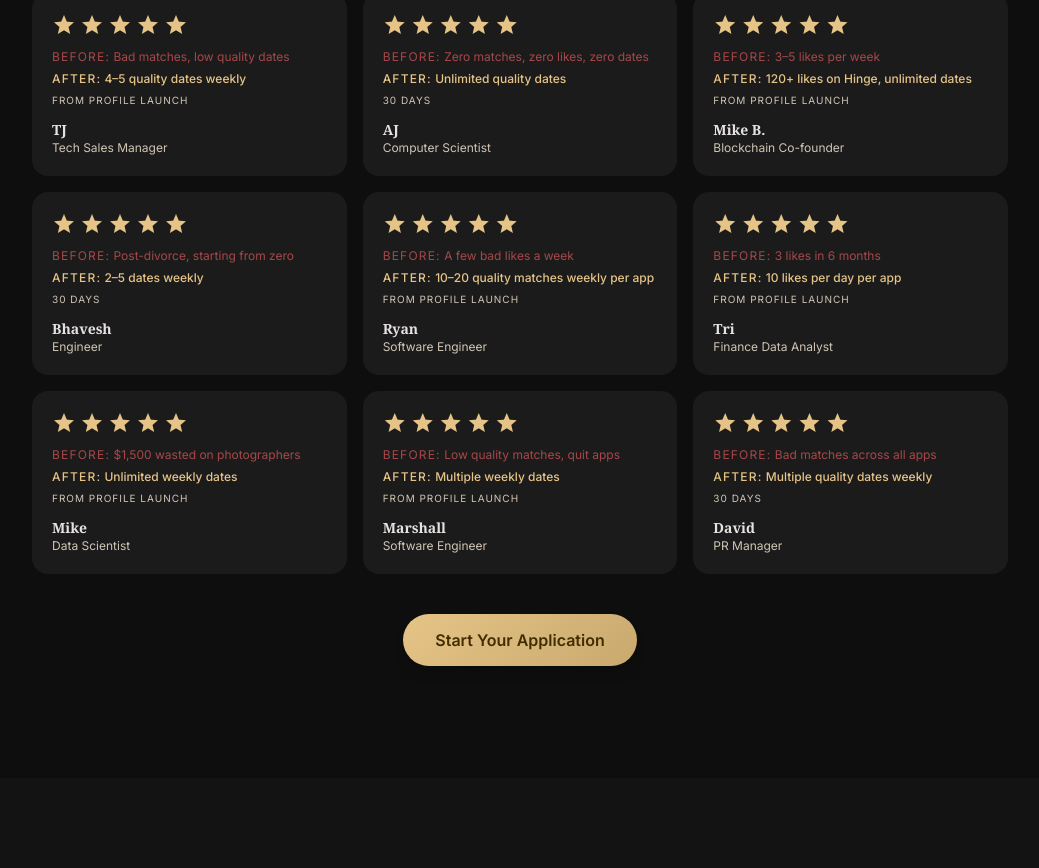
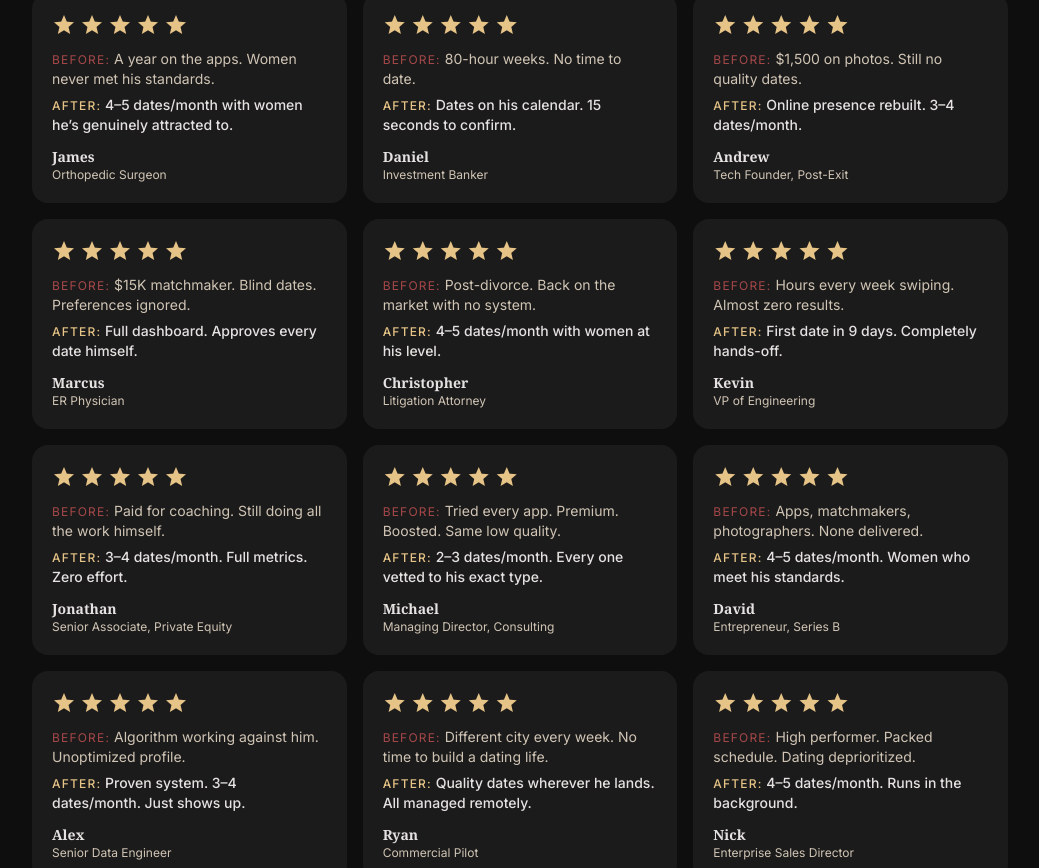
Before and after one commit to ryanangel6987-pixel/Matchmaking, a Next.js app: page / in a window 1280 px wide. Shown: the part 9900-10768 px from the top of the page, without its empty margins (120-1159 px from the left). Built offline with nearby package versions, Linux system fonts and the light colour scheme; no server answers.

Commit message:
feat: 12 new testimonials — surgeons, bankers, attorneys, founders, pilots

```diff
--- a/components/landing/landing-page-mobile.tsx
+++ b/components/landing/landing-page-mobile.tsx
@@ -284,18 +284,24 @@ export function LandingPageMobile() {
         <h2 className="font-heading text-xl font-bold text-center">Client Results</h2>
         <div className="space-y-3 mt-6">
           {[
-            { name: "TJ", role: "Sales Manager", before: "Bad matches", after: "4\u20135 quality dates/week" },
-            { name: "Bhavesh", role: "Engineer", before: "Post-divorce", after: "2\u20135 dates/week in 30 days" },
-            { name: "Mike B.", role: "Blockchain", before: "3\u20135 likes/week", after: "120+ likes, unlimited dates" },
-            { name: "Ryan", role: "Engineer", before: "Few bad likes", after: "10\u201320 matches/week/app" },
-            { name: "Tri", role: "Finance", before: "3 likes in 6 months", after: "10 likes/day/app" },
-            { name: "AJ", role: "Computer Sci", before: "Zero matches", after: "Unlimited dates in 30 days" },
+            { name: "James", role: "Orthopedic Surgeon", before: "A year on the apps. Women never met his standards.", after: "4\u20135 dates/month with women he\u2019s genuinely attracted to." },
+            { name: "Daniel", role: "Investment Banker", before: "80-hour weeks. No time to date.", after: "Dates on his calendar. 15 seconds to confirm." },
+            { name: "Andrew", role: "Tech Founder, Post-Exit", before: "$1,500 on photos. Still no quality dates.", after: "Online presence rebuilt. 3\u20134 dates/month." },
+            { name: "Marcus", role: "ER Physician", before: "$15K matchmaker. Blind dates. Preferences ignored.", after: "Full dashboard. Approves every date himself." },
+            { name: "Christopher", role: "Litigation Attorney", before: "Post-divorce. Back on the market with no system.", after: "4\u20135 dates/month with women at his level." },
+            { name: "Kevin", role: "VP of Engineering", before: "Hours every week swiping. Almost zero results.", after: "First date in 9 days. Completely hands-off." },
+            { name: "Jonathan", role: "Senior Associate, Private Equity", before: "Paid for coaching. Still doing all the work himself.", after: "3\u20134 dates/month. Full metrics. Zero effort." },
+            { name: "Michael", role: "Managing Director, Consulting", before: "Tried every app. Premium. Boosted. Same low quality.", after: "2\u20133 dates/month. Every one vetted to his exact type." },
+            { name: "David", role: "Entrepreneur, Series B", before: "Apps, matchmakers, photographers. None delivered.", after: "4\u20135 dates/month. Women who meet his standards." },
+            { name: "Alex", role: "Senior Data Engineer", before: "Algorithm working against him. Unoptimized profile.", after: "Proven system. 3\u20134 dates/month. Just shows up." },
+            { name: "Ryan", role: "Commercial Pilot", before: "Different city every week. No time to build a dating life.", after: "Quality dates wherever he lands. All managed remotely." },
+            { name: "Nick", role: "Enterprise Sales Director", before: "High performer. Packed schedule. Dating deprioritized.", after: "4\u20135 dates/month. Runs in the background." },
           ].map((t, i) => (
             <div key={i} className="bg-surface-container-low p-4 rounded-xl">
               <div className="flex gap-1 mb-2">{Array.from({ length: 5 }).map((_, j) => <span key={j} className="material-symbols-outlined text-gold text-xs" style={IF}>star</span>)}</div>
-              <p className="text-red-400/60 text-xs"><span className="uppercase tracking-widest">Before:</span> {t.before}</p>
-              <p className="text-gold text-xs font-medium mt-0.5"><span className="uppercase tracking-widest">After:</span> {t.after}</p>
-              <p className="text-on-surface font-heading text-xs font-semibold mt-2">{t.name} <span className="text-on-surface-variant font-normal">&middot; {t.role}</span></p>
+              <p className="text-on-surface-variant text-sm"><span className="text-red-400/60 text-xs uppercase tracking-widest">Before:</span> {t.before}</p>
+              <p className="text-on-surface text-sm font-medium mt-1"><span className="text-gold text-xs uppercase tracking-widest">After:</span> {t.after}</p>
+              <p className="text-on-surface font-heading text-sm font-semibold mt-2">{t.name} <span className="text-on-surface-variant font-normal text-xs">&middot; {t.role}</span></p>
             </div>
           ))}
         </div>
--- a/components/landing/landing-page.tsx
+++ b/components/landing/landing-page.tsx
@@ -412,22 +412,24 @@ export function LandingPage() {
           <p className="text-on-surface-variant text-sm text-center mt-2">Real clients. Specific numbers. Verifiable transformations.</p>
           <div className="grid grid-cols-1 sm:grid-cols-2 md:grid-cols-3 gap-4 mt-12">
             {[
-              { name: "TJ", role: "Tech Sales Manager", before: "Bad matches, low quality dates", after: "4\u20135 quality dates weekly", time: "From profile launch" },
-              { name: "AJ", role: "Computer Scientist", before: "Zero matches, zero likes, zero dates", after: "Unlimited quality dates", time: "30 days" },
-              { name: "Mike B.", role: "Blockchain Co-founder", before: "3\u20135 likes per week", after: "120+ likes on Hinge, unlimited dates", time: "From profile launch" },
-              { name: "Bhavesh", role: "Engineer", before: "Post-divorce, starting from zero", after: "2\u20135 dates weekly", time: "30 days" },
-              { name: "Ryan", role: "Software Engineer", before: "A few bad likes a week", after: "10\u201320 quality matches weekly per app", time: "From profile launch" },
-              { name: "Tri", role: "Finance Data Analyst", before: "3 likes in 6 months", after: "10 likes per day per app", time: "From profile launch" },
-              { name: "Mike", role: "Data Scientist", before: "$1,500 wasted on photographers", after: "Unlimited weekly dates", time: "From profile launch" },
-              { name: "Marshall", role: "Software Engineer", before: "Low quality matches, quit apps", after: "Multiple weekly dates", time: "From profile launch" },
-              { name: "David", role: "PR Manager", before: "Bad matches across all apps", after: "Multiple quality dates weekly", time: "30 days" },
+              { name: "James", role: "Orthopedic Surgeon", before: "A year on the apps. Women never met his standards.", after: "4\u20135 dates/month with women he\u2019s genuinely attracted to." },
+              { name: "Daniel", role: "Investment Banker", before: "80-hour weeks. No time to date.", after: "Dates on his calendar. 15 seconds to confirm." },
+              { name: "Andrew", role: "Tech Founder, Post-Exit", before: "$1,500 on photos. Still no quality dates.", after: "Online presence rebuilt. 3\u20134 dates/month." },
+              { name: "Marcus", role: "ER Physician", before: "$15K matchmaker. Blind dates. Preferences ignored.", after: "Full dashboard. Approves every date himself." },
+              { name: "Christopher", role: "Litigation Attorney", before: "Post-divorce. Back on the market with no system.", after: "4\u20135 dates/month with women at his level." },
+              { name: "Kevin", role: "VP of Engineering", before: "Hours every week swiping. Almost zero results.", after: "First date in 9 days. Completely hands-off." },
+              { name: "Jonathan", role: "Senior Associate, Private Equity", before: "Paid for coaching. Still doing all the work himself.", after: "3\u20134 dates/month. Full metrics. Zero effort." },
+              { name: "Michael", role: "Managing Director, Consulting", before: "Tried every app. Premium. Boosted. Same low quality.", after: "2\u20133 dates/month. Every one vetted to his exact type." },
+              { name: "David", role: "Entrepreneur, Series B", before: "Apps, matchmakers, photographers. None delivered.", after: "4\u20135 dates/month. Women who meet his standards." },
+              { name: "Alex", role: "Senior Data Engineer", before: "Algorithm working against him. Unoptimized profile.", after: "Proven system. 3\u20134 dates/month. Just shows up." },
+              { name: "Ryan", role: "Commercial Pilot", before: "Different city every week. No time to build a dating life.", after: "Quality dates wherever he lands. All managed remotely." },
+              { name: "Nick", role: "Enterprise Sales Director", before: "High performer. Packed schedule. Dating deprioritized.", after: "4\u20135 dates/month. Runs in the background." },
             ].map((t, i) => (
               <div key={i} className="bg-surface-container-low p-5 rounded-2xl space-y-3">
                 <div className="flex gap-1">{Array.from({ length: 5 }).map((_, j) => <span key={j} className="material-symbols-outlined text-gold text-sm" style={IF}>star</span>)}</div>
                 <div className="space-y-1.5">
-                  <p className="text-red-400/60 text-xs"><span className="uppercase tracking-widest">Before:</span> {t.before}</p>
-                  <p className="text-gold text-xs font-medium"><span className="uppercase tracking-widest">After:</span> {t.after}</p>
-                  <p className="text-on-surface-variant text-[10px] uppercase tracking-widest">{t.time}</p>
+                  <p className="text-on-surface-variant text-sm"><span className="text-red-400/60 text-xs uppercase tracking-widest">Before:</span> {t.before}</p>
+                  <p className="text-on-surface text-sm font-medium"><span className="text-gold text-xs uppercase tracking-widest">After:</span> {t.after}</p>
                 </div>
                 <div>
                   <p className="text-on-surface font-heading font-semibold text-sm">{t.name}</p>
```
